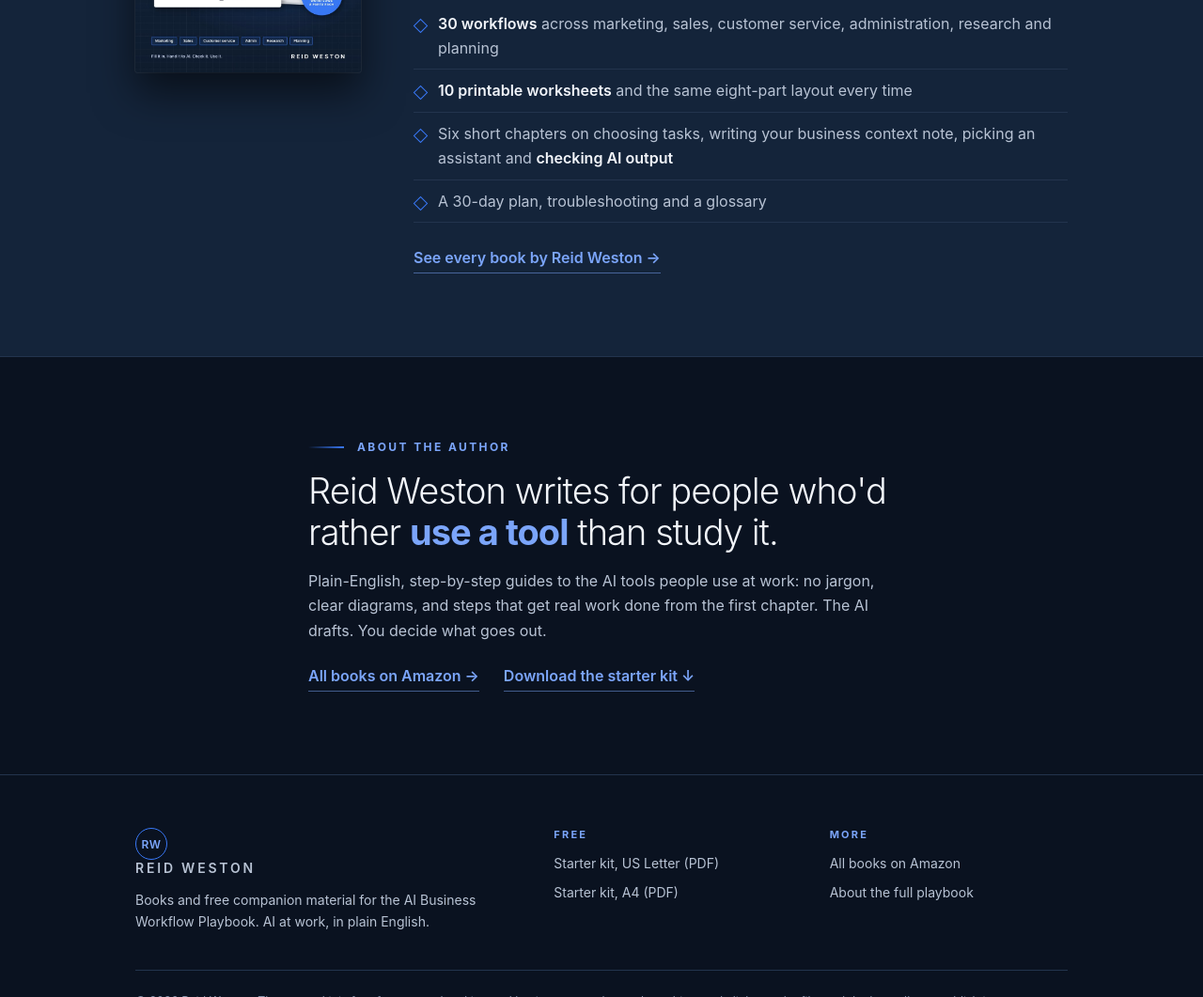
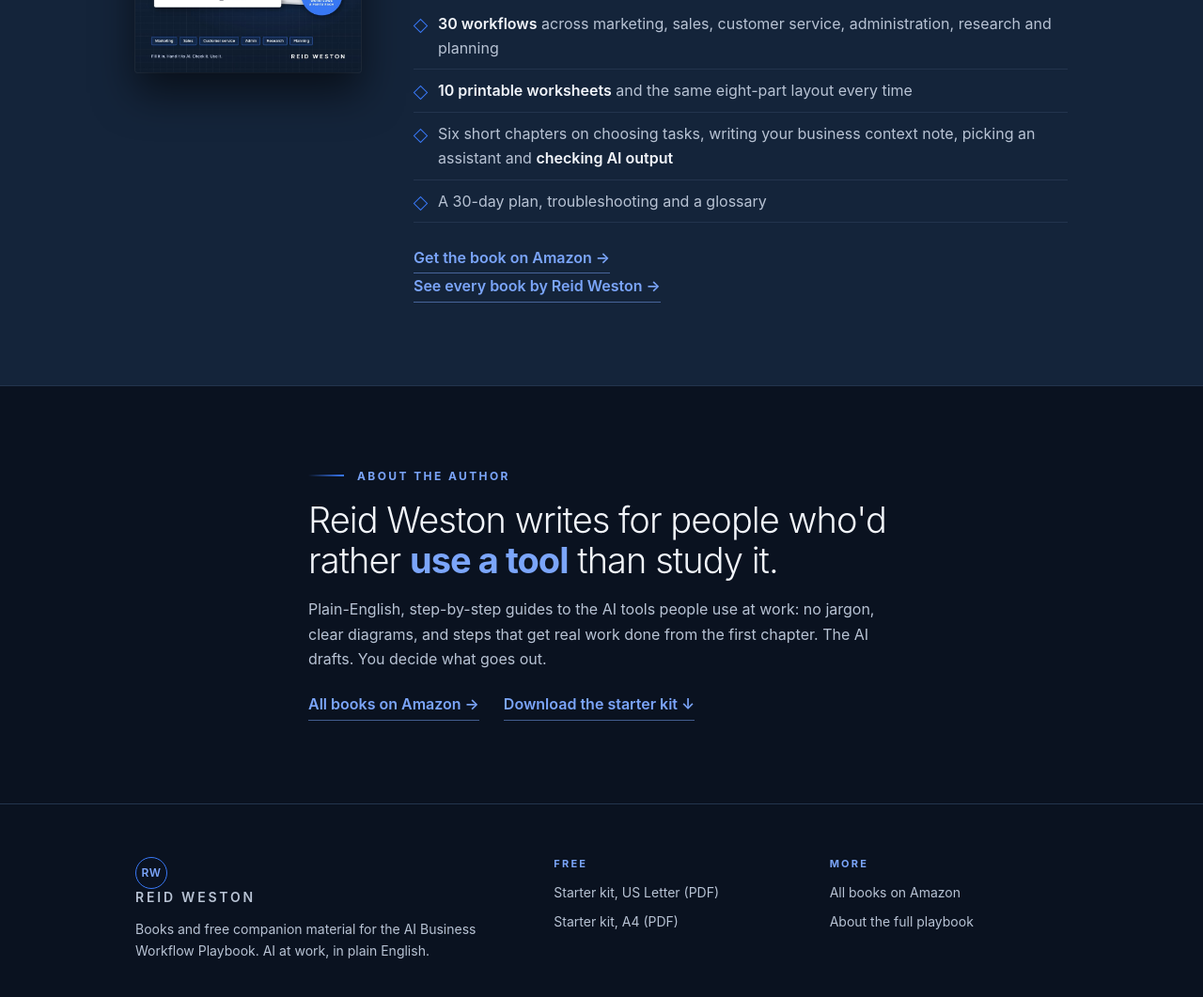
Before and after one commit to rw-books/ai-business-workflow-playbook-bonus, a plain HTML site: page index.html in a window 1280 px wide. Shown: the part 4156-5217 px from the top of the page at 94% size. Drawn offline with Linux system fonts and the light colour scheme.

Commit message:
Link Get the book to the Amazon listing (B0HSS135FH)
Co-Authored-By: Claude Opus 5.5 <noreply@anthropic.com>

```diff
--- a/index.html
+++ b/index.html
@@ -113,7 +113,7 @@ b, strong { color:var(--head); font-weight:600; }
 <body>
 <header class="nav"><div class="wrap">
   <a class="brand" href="#top"><span class="mono">RW</span><span>Reid Weston</span></a>
-  <nav><a href="#kit">Starter kit</a><a href="#week">First week</a><!-- When the book's own Amazon listing is live, point this button at it. --><a class="nav-cta" href="https://www.amazon.com/stores/Reid-Weston/author/B0HN358H29">Get the book</a></nav>
+  <nav><a href="#kit">Starter kit</a><a href="#week">First week</a><a class="nav-cta" href="https://www.amazon.com/dp/B0HSS135FH">Get the book</a></nav>
 </div></header>
 
 <main>
@@ -198,7 +198,7 @@ b, strong { color:var(--head); font-weight:600; }
       <li>Six short chapters on choosing tasks, writing your business context note, picking an assistant and <b>checking AI output</b></li>
       <li>A 30-day plan, troubleshooting and a glossary</li>
     </ul>
-    <!-- When the Amazon listing is live, add: <a class="arrow" href="BOOK-URL">Get the paperback on Amazon →</a> -->
+    <a class="arrow" href="https://www.amazon.com/dp/B0HSS135FH">Get the book on Amazon →</a><br>
     <a class="arrow" href="https://www.amazon.com/stores/Reid-Weston/author/B0HN358H29">See every book by Reid Weston →</a>
   </div>
 </div></section>
```
